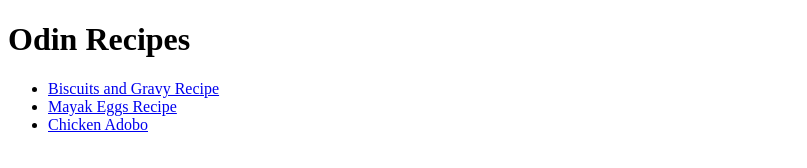
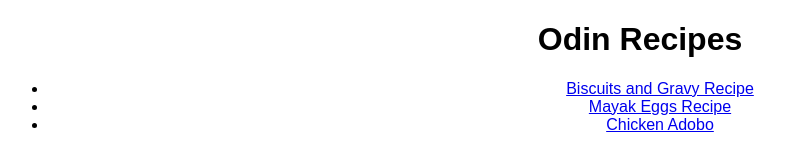
Before and after one commit to defaultname1205/odin-recipes, a plain HTML site: page index.html in a window 1280 px wide. Shown: the whole page, without its empty margins (0-807 px from the left). Drawn offline with Linux system fonts and the light colour scheme.

Commit message:
Saved and updated to link all pages to style.css

```diff
--- a/index.html
+++ b/index.html
@@ -3,6 +3,7 @@
 <head>
     <meta charset="UTF-8">
     <meta name="viewport" content="width=device-width, initial-scale=1.0">
+    <link rel="stylesheet" href="../odin-recipes/style.css">
     <title>Odin Recipes</title>
 </head>
 <body>
```
Also changed, not shown: recipes/adobo.html (+1 -0 lines), recipes/biscuits-and-gravy.html (+1 -0 lines), recipes/mayak-eggs.html (+1 -0 lines).
